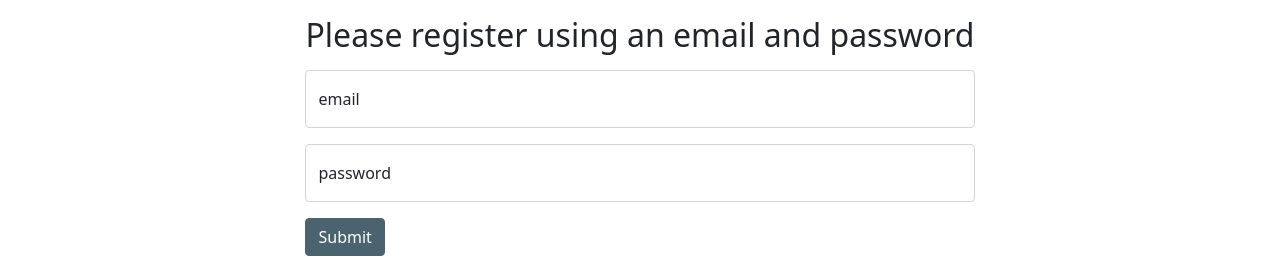
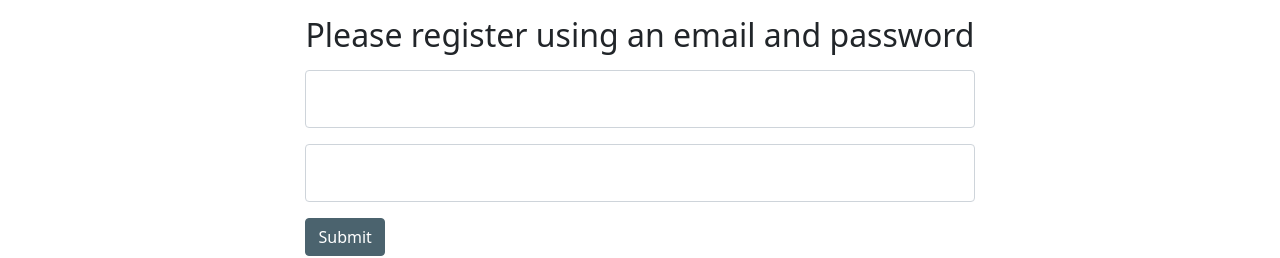
Before and after one commit to MDSkrki/physio-records-react, a React (Create React App) app: page /register in a window 1280 px wide. Shown: the part 344-602 px from the top of the page. Built offline with nearby package versions, Linux system fonts and the light colour scheme.

Commit message:
added label attribute to differentiate between the value that will be sent to the database and the actual text for the label

```diff
--- a/src/components/FormField/FormField.js
+++ b/src/components/FormField/FormField.js
@@ -1,8 +1,9 @@
 import FloatingLabel from "react-bootstrap/FloatingLabel";
 import Form from "react-bootstrap/Form";
 
-export const FormField = ({ formHandler, errors, name }) => {
+export const FormField = ({ formHandler, errors, name, label }) => {
   let type = "text";
+
   if (name === "email") type = name;
   if (name === "password") type = name;
   if (name === "date") type = name;
@@ -10,7 +11,7 @@ export const FormField = ({ formHandler, errors, name }) => {
   return (
     <>
       <Form.Group className="my-3">
-        <FloatingLabel label={name}>
+        <FloatingLabel label={label}>
           <Form.Control
             type={type}
             placeholder="Enter your email here"
```
